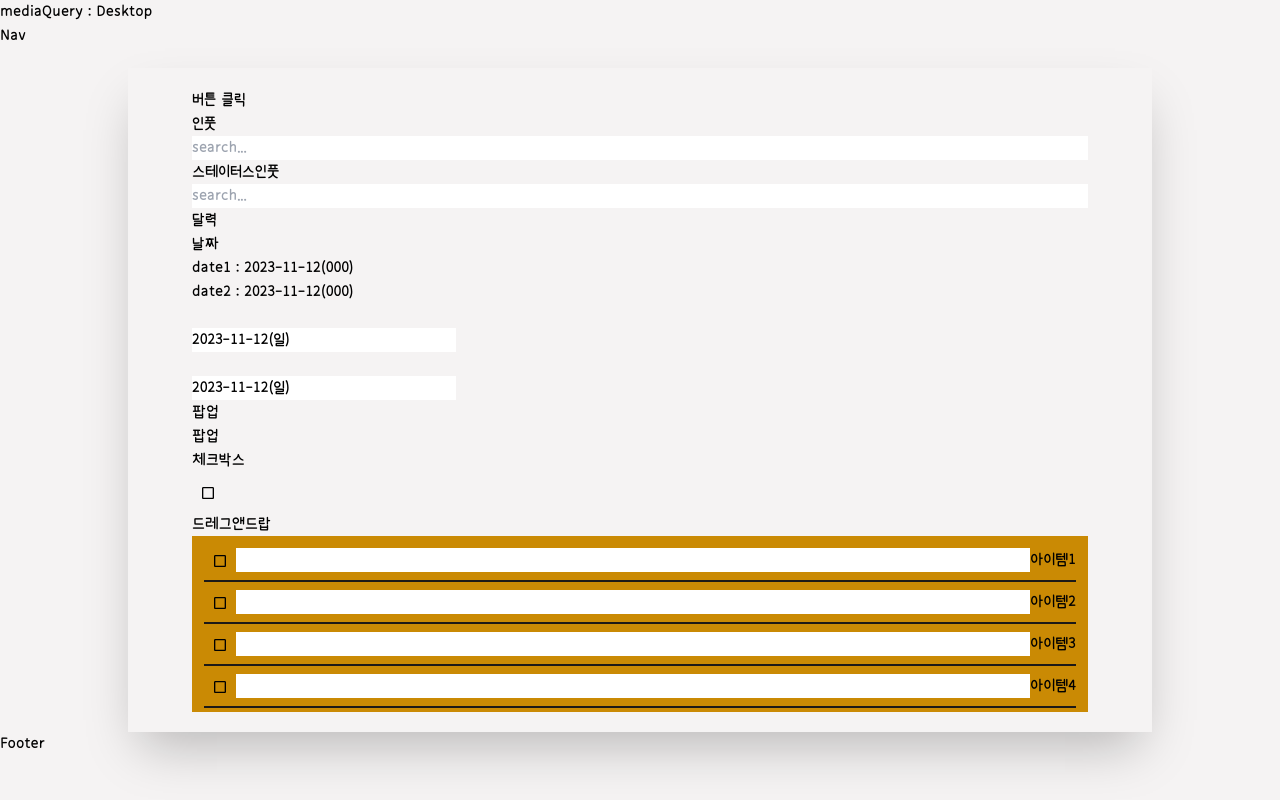
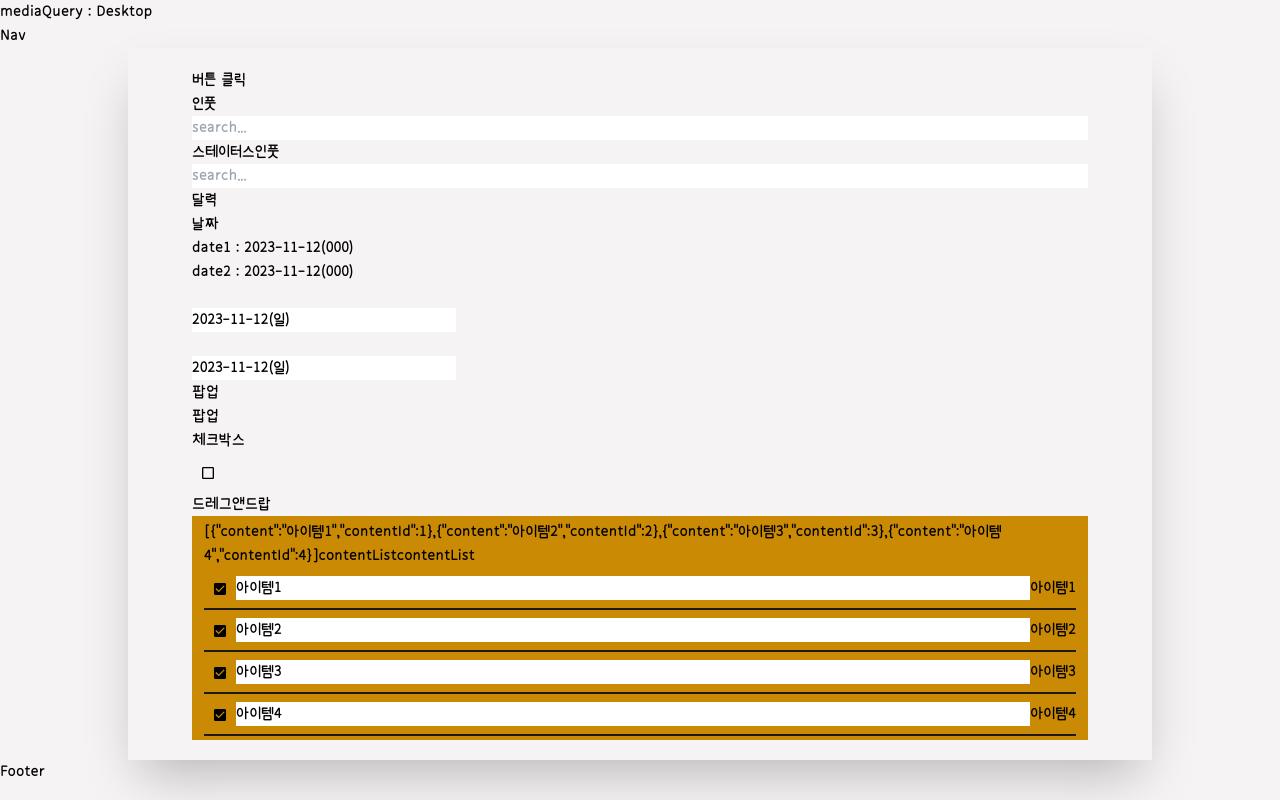
Before and after one commit to bluke127/react_todolist, a React (Create React App) app in the folder frontend/: page /component in a window 1280 px wide. Built offline with nearby package versions, Linux system fonts and the light colour scheme.

Commit message:
[feat]todoList 값입력기능

```diff
--- a/frontend/src/Components/DatePicker/index.tsx
+++ b/frontend/src/Components/DatePicker/index.tsx
@@ -81,7 +81,6 @@ const DatePicker = forwardRef((props: PropType, ref: any) => {
         }) => (
           <div className="flex justify-between items-center bg-white h-full py-1 px-5">
             <div className="basis-1/2 flex">
-              {alwaysOpen+"sss"}
               <span className="basis-1/2 ">{MONTHS[getMonth(date)]}</span>
               <select
                 value={getYear(date)}
--- a/frontend/src/Components/DragNDrop/Item.tsx
+++ b/frontend/src/Components/DragNDrop/Item.tsx
@@ -4,8 +4,9 @@ import StatusInput from "../Input/StatusInput";
 
 function Item({
   index,
-  value,
+  contentId,
   content,
+  setContent,
   cotentClassName,
   checkboxReadonly = false,
   contentReadonly = false,
@@ -13,10 +14,10 @@ function Item({
   return (
     <>
       <span>
-        <CheckBox value={value} readonly={checkboxReadonly} />
+        <CheckBox value={contentId} readonly={checkboxReadonly} />
       </span>
       <span className="flex grow items-center">
-        <StatusInput readonly={contentReadonly} className={cotentClassName} />
+        <StatusInput readonly={contentReadonly} className={cotentClassName} value={content} onChange={e=>setContent((e.target as HTMLInputElement).value)}/>
         {content}
       </span>
     </>
--- a/frontend/src/Components/DragNDrop/index.tsx
+++ b/frontend/src/Components/DragNDrop/index.tsx
@@ -3,8 +3,8 @@ import { useCallback, useRef } from "react";
 import Item from "./Item";
 
 function DragNDrop({
-  itemList,
-  setItemList,
+  contentList,
+  setContentList,
   cotentClassName,
   checkboxReadonly = false,
   contentReadonly = false,
@@ -22,19 +22,28 @@ function DragNDrop({
   };
 
   const drop = () => {
-    const copyListItems = [...itemList];
+    const copyListItems = [...contentList];
     const dragItemConotent = copyListItems[dragItem.current as number];
     copyListItems.splice(dragItem.current, 1);
     copyListItems.splice(dragOverItem.current, 0, dragItemConotent);
     dragItem.current = null;
     dragOverItem.current = null;
-    setItemList(copyListItems);
+    debugger
+    setContentList(copyListItems);
     console.log("드랍");
   };
+  const setContent = useCallback((v,idx)=>{
+    console.log(v,idx,"@@@")
+    setContentList(arr=>{
+      arr[idx].content = v
+      return [...arr]
+    })
+  },[contentList])
   return (
     <div className="w-full min-h-[30%] bg-brown-300 py-1 px-3 shadow-orange-50 border-slate-950 bg-yellow-600">
+      {JSON.stringify(contentList)+"contentListcontentList"}
       <ul>
-        {itemList.map((item, index) => (
+        {contentList.map((item, index) => (
           <li
             key={index}
             draggable
@@ -45,9 +54,10 @@ function DragNDrop({
             onDragEnd={drop}
           >
             <Item
-              value={item.value}
+              contentId={item.contentId}
               index={index}
               content={item.content}
+              setContent={(v)=>setContent(v,index)}
               cotentClassName={cotentClassName}
               checkboxReadonly={checkboxReadonly}
               contentReadonly={contentReadonly}
--- a/frontend/src/Components/Input/index.tsx
+++ b/frontend/src/Components/Input/index.tsx
@@ -48,7 +48,7 @@ const Input = forwardRef(
           <input
             id={id}
             // @ts-ignore
-            // value={value}
+            value={value}
             defaultValue={defaultValue}
             onChange={onChange as ChangeEventHandler}
             onInput={onInput}
@@ -58,7 +58,7 @@ const Input = forwardRef(
             type={type}
             placeholder={placeholder}
             ref={ref as RefObject<HTMLInputElement>}
-            className={` ${className??""} w-full focus:border-blue-500 focus:ring`}
+            className={` ${className??""} w-full focus:border-blue-500 focus:ring ${readonly?'bg-transparent':''}`}
             name={name}
             multiple={multiple ? true : false}
             accept={accept}
--- a/frontend/src/Pages/ComponentTest.tsx
+++ b/frontend/src/Pages/ComponentTest.tsx
@@ -17,11 +17,11 @@ function ComponentTest() {
   const [chkV, setChkV] = useState<boolean>(false);
   const [date1, setDate1] = useState<any>(moment().format(U_DATE_FORMAT));
   const [date2, setDate2] = useState<any>(moment().format(U_DATE_FORMAT));
-  const [itemList, setItemList] = useState([
-    { content: "아이템1" },
-    { content: "아이템2" },
-    { content: "아이템3" },
-    { content: "아이템4" },
+  const [contentList, setContentList] = useState([
+    { content: "아이템1", contentId: 1 },
+    { content: "아이템2", contentId: 2 },
+    { content: "아이템3", contentId: 3 },
+    { content: "아이템4", contentId: 4 },
   ]);
   const onButtonClick = useCallback(() => {
     alert("onButtonClick");
@@ -102,7 +102,9 @@ function ComponentTest() {
             onClick={() =>
               setPopup("팝업", { Confirm: () => {}, Cancel: () => {} })
             }
-          >팝업</Button>
+          >
+            팝업
+          </Button>
         </li>
         <li>
           <p>체크박스</p>
@@ -111,7 +113,10 @@ function ComponentTest() {
         </li>
         <li>
           <p>드레그앤드랍</p>
-          <DragNDrop itemList={itemList} setItemList={setItemList} />
+          <DragNDrop
+            contentList={contentList}
+            setContentList={setContentList}
+          />
         </li>
       </ul>
     </div>
--- a/frontend/src/Pages/Todo.tsx
+++ b/frontend/src/Pages/Todo.tsx
@@ -1,9 +1,10 @@
-import { useEffect,useCallback, useRef, useState } from "react";
+import { useEffect, useCallback, useRef, useState } from "react";
 import DatePicker from "@/Components/DatePicker";
 import { U_DATE_FORMAT } from "../Constant";
 import moment from "moment";
 import DragNDrop from "@/Components/DragNDrop";
 import Button from "@/Components/Button";
+import Input from "@/Components/Input";
 
 export function Todo() {
   const [selectedDate, setSelectedDate] = useState<any>(
@@ -11,12 +12,21 @@ export function Todo() {
   );
   const datePicker = useRef();
   const [planList, setPlanList] = useState([]);
+  const [insertValue, setInsertValue] = useState("");
+  const [cntForId,setCntId] = useState(0)
   const onAddTodoList = useCallback(() => {
-    alert()
-    setPlanList(arr=>{
-      return [...arr,{content:""}]
-    })
-  }, [planList]);
+    setPlanList((arr) => {
+      return [...arr, { content: insertValue,contentId:cntForId }];
+    });
+    setCntId(cntForId+1)
+    // setInsertValue("");
+  }, [planList,insertValue]);
+  // const onAddTodoList = useCallback(() => {
+  //   setPlanList((arr) => {
+  //     return [...arr, { content: insertValue }];
+  //   });
+    // setInsertValue("");
+  // }, [planList,insertValue]);
   // const onAddTodoList = useCallback(() => {
   //   setPlanList(arr=>{
   //     arr.push({content:""})
@@ -24,9 +34,7 @@ export function Todo() {
   //   })
   // }, []);
   return (
-
     <div className="red w-full h-full rounded border-solid border-2 border-indigo-600 overflow-y-scroll">
-
       <DatePicker
         selectedDate={selectedDate}
         setSelectedDate={setSelectedDate}
@@ -34,8 +42,16 @@ export function Todo() {
         ref={datePicker}
       ></DatePicker>
       {JSON.stringify(planList)}
-      <DragNDrop itemList={planList} setItemList={setPlanList} contentReadonly={true} checkboxReadonly={true} cotentClassName={'w-full'}></DragNDrop>
-      <Button onClick={onAddTodoList} className="w-full my-4 bg-emerald-200">추가</Button>
+      <DragNDrop
+        contentList={planList}
+        setContentList={setPlanList}
+        cotentClassName={"w-full"}
+      ></DragNDrop>
+      {JSON.stringify(insertValue) + "insertValue"}
+      <Input value={insertValue} onChange={e=>setInsertValue((e.target as HTMLInputElement).value)} />
+      <Button onClick={onAddTodoList} className="w-full my-4 bg-emerald-200">
+        저장
+      </Button>
     </div>
   );
 }
--- a/frontend/src/Types/index.ts
+++ b/frontend/src/Types/index.ts
@@ -30,13 +30,14 @@ export interface DragNDropAttrType {
   contentReadonly?: boolean;
 }
 export interface DragNDropType extends DragNDropAttrType {
-  itemList: DragNDropItemType[];
-  setItemList: any;
+  contentList: {content:string | number,contentId:string|number}[];
+  setContentList: any;
 }
 export interface DragNDropItemType extends DragNDropAttrType {
   index?: number;
-  value?: string | number;
+  contentId?: string | number;
   content: string | number;
+  setContent:any
 }
 //object의 key가 확실하지 않은 타입
 export interface UnknownObj<T = any> {
```
